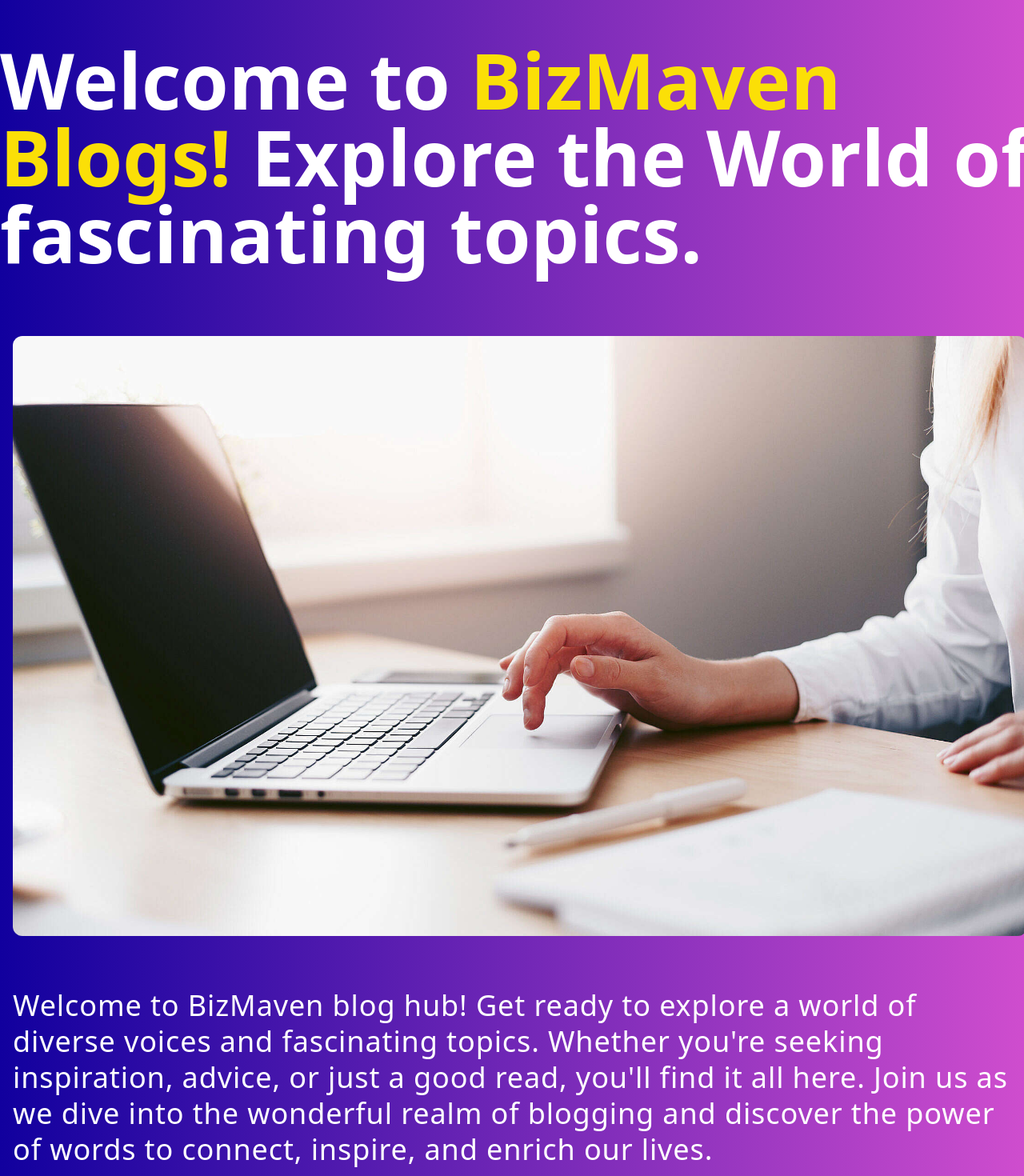
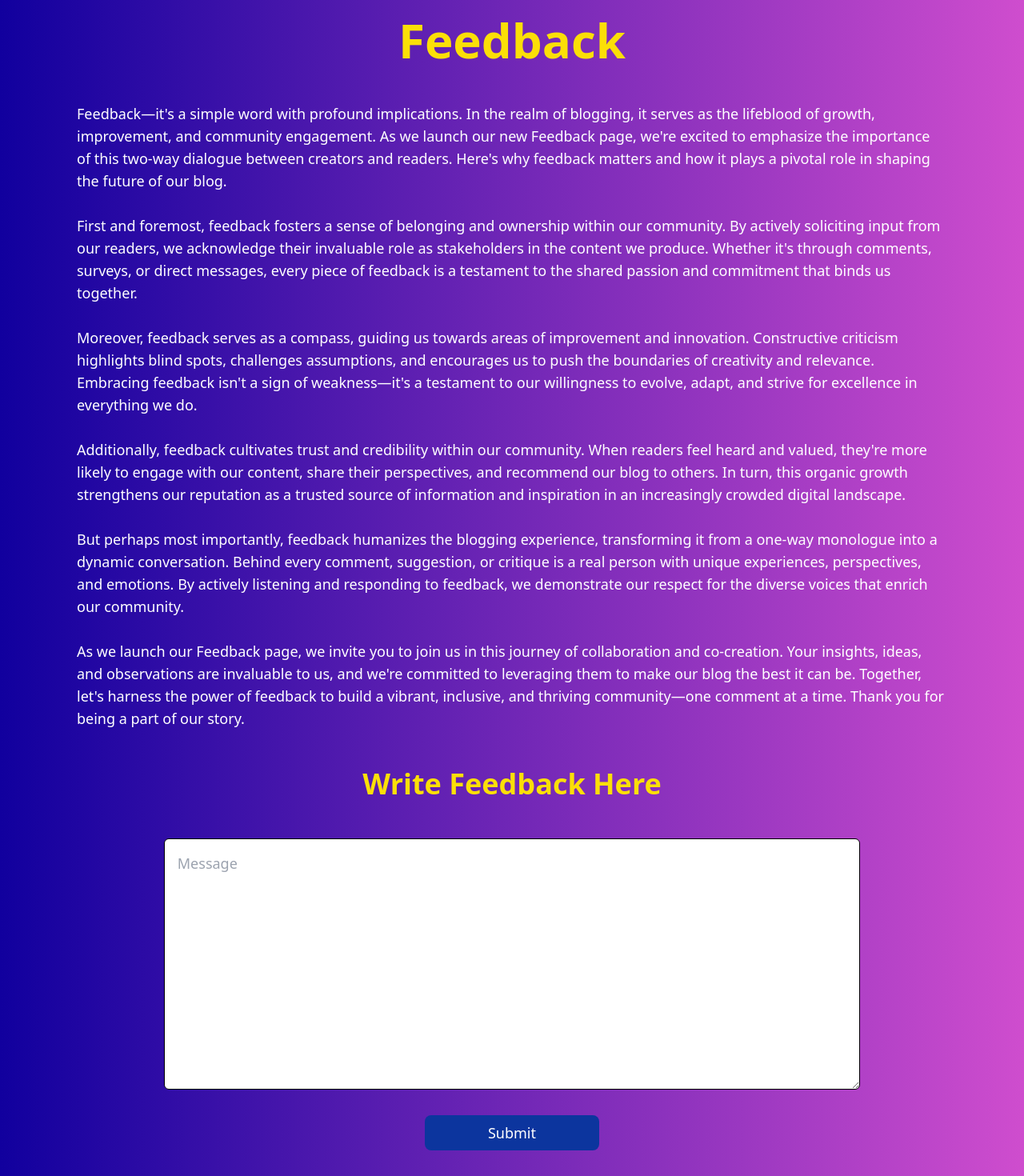
Before and after one commit to BizMavenHub/React-BizMaven-Blogs, a React (Vite) app in the folder client/: page /feedback in a window 1280 px wide. Shown: the part 80-1550 px from the top of the page at 80% size. Built offline with nearby package versions, Linux system fonts and the light colour scheme.

Commit message:
completed the feedback page

```diff
--- a/client/src/App.jsx
+++ b/client/src/App.jsx
@@ -7,6 +7,7 @@
   SignUp_page,
   Login_page,
   About_us_page,
+  Feedback_page,
 } from "./pages/index";
 
 function App() {
@@ -19,6 +20,7 @@
           <Route path="/sign-up" component={SignUp_page} />
           <Route path="/login" component={Login_page} />
           <Route path="/about-us" component={About_us_page} />
+          <Route path="/feedback" component={Feedback_page} />
           <Route path="*" component={Homepage} />
         </Switch>
         <FooterComponent />
--- /dev/null
+++ b/client/src/containers/feedback/Feedback_Container.jsx
@@ -0,0 +1,116 @@
+import React, { useState } from "react";
+
+const Feedback_Container = () => {
+  const [message, setMessage] = useState("");
+
+  const handleSubmit = (e) => {
+    e.preventDefault();
+    if (message === "" || !message) {
+      return alert("Please enter a message");
+    } else {
+      alert("Thank you for your feedback!");
+      setMessage("");
+    }
+  };
+
+  return (
+    <div className="w-[85%] text-lg m-auto font-montserrats">
+      <h1 className="text-center text-6xl font-semibold text-navbar-text my-12">
+        Feedback
+      </h1>
+      <div className="text-container text-white font-medium">
+        <section>
+          <p>
+            Feedback—it's a simple word with profound implications. In the realm
+            of blogging, it serves as the lifeblood of growth, improvement, and
+            community engagement. As we launch our new Feedback page, we're
+            excited to emphasize the importance of this two-way dialogue between
+            creators and readers. Here's why feedback matters and how it plays a
+            pivotal role in shaping the future of our blog.
+          </p>
+        </section>
+        <br />
+        <section>
+          <p>
+            First and foremost, feedback fosters a sense of belonging and
+            ownership within our community. By actively soliciting input from
+            our readers, we acknowledge their invaluable role as stakeholders in
+            the content we produce. Whether it's through comments, surveys, or
+            direct messages, every piece of feedback is a testament to the
+            shared passion and commitment that binds us together.
+          </p>
+        </section>
+        <br />
+        <section>
+          <p>
+            Moreover, feedback serves as a compass, guiding us towards areas of
+            improvement and innovation. Constructive criticism highlights blind
+            spots, challenges assumptions, and encourages us to push the
+            boundaries of creativity and relevance. Embracing feedback isn't a
+            sign of weakness—it's a testament to our willingness to evolve,
+            adapt, and strive for excellence in everything we do.
+          </p>
+        </section>
+        <br />
+        <section>
+          <p>
+            Additionally, feedback cultivates trust and credibility within our
+            community. When readers feel heard and valued, they're more likely
+            to engage with our content, share their perspectives, and recommend
+            our blog to others. In turn, this organic growth strengthens our
+            reputation as a trusted source of information and inspiration in an
+            increasingly crowded digital landscape.
+          </p>
+        </section>
+        <br />
+        <section>
+          <p>
+            But perhaps most importantly, feedback humanizes the blogging
+            experience, transforming it from a one-way monologue into a dynamic
+            conversation. Behind every comment, suggestion, or critique is a
+            real person with unique experiences, perspectives, and emotions. By
+            actively listening and responding to feedback, we demonstrate our
+            respect for the diverse voices that enrich our community.
+          </p>
+        </section>
+        <br />
+        <section>
+          <p>
+            As we launch our Feedback page, we invite you to join us in this
+            journey of collaboration and co-creation. Your insights, ideas, and
+            observations are invaluable to us, and we're committed to leveraging
+            them to make our blog the best it can be. Together, let's harness
+            the power of feedback to build a vibrant, inclusive, and thriving
+            community—one comment at a time. Thank you for being a part of our
+            story.
+          </p>
+        </section>
+      </div>
+      <div className="write-feedback-container">
+        <h1 className="text-center text-4xl font-semibold text-navbar-text my-12">
+          Write Feedback Here
+        </h1>
+        <div className="input-container flex flex-col justify-center items-center">
+          <textarea
+            name="message"
+            id="message"
+            cols="30"
+            rows="10"
+            placeholder="Message"
+            value={message}
+            onChange={(e) => setMessage(e.target.value)}
+            className="w-[80%] p-4 border-[1.5px] rounded-md border-solid tablet:w-[70%] mobile:w-[90%]"
+          ></textarea>
+          <button
+            onClick={handleSubmit}
+            className="text-white bg-navbar-bg p-2 my-8 w-[20%] font-medium rounded-lg tablet:w-[30%] mobile:w-[45%]"
+          >
+            Submit
+          </button>
+        </div>
+      </div>
+    </div>
+  );
+};
+
+export default Feedback_Container;
--- a/client/src/containers/index.js
+++ b/client/src/containers/index.js
@@ -1,4 +1,5 @@
 import HomepageContainer from "./homepage/HomepageContainer";
 import About_us_Container from "./about_us/About_us_Container";
+import Feedback_Container from "./feedback/Feedback_Container";
 
-export { HomepageContainer, About_us_Container };
+export { HomepageContainer, About_us_Container, Feedback_Container };
--- /dev/null
+++ b/client/src/pages/feedback/Feedback_page.jsx
@@ -0,0 +1,12 @@
+import React from "react";
+import { Feedback_Container } from "../../containers/index.js";
+
+const Feedback_page = () => {
+  return (
+    <div>
+      <Feedback_Container />
+    </div>
+  );
+};
+
+export default Feedback_page;
--- a/client/src/pages/index.js
+++ b/client/src/pages/index.js
@@ -2,5 +2,6 @@
 import SignUp_page from "./sign_up/SignUp_page";
 import Login_page from "./login/Login_page";
 import About_us_page from "./about_us/About_us_page";
+import Feedback_page from "./feedback/Feedback_page";
 
-export { Homepage, SignUp_page, Login_page, About_us_page };
+export { Homepage, SignUp_page, Login_page, About_us_page, Feedback_page };
```
